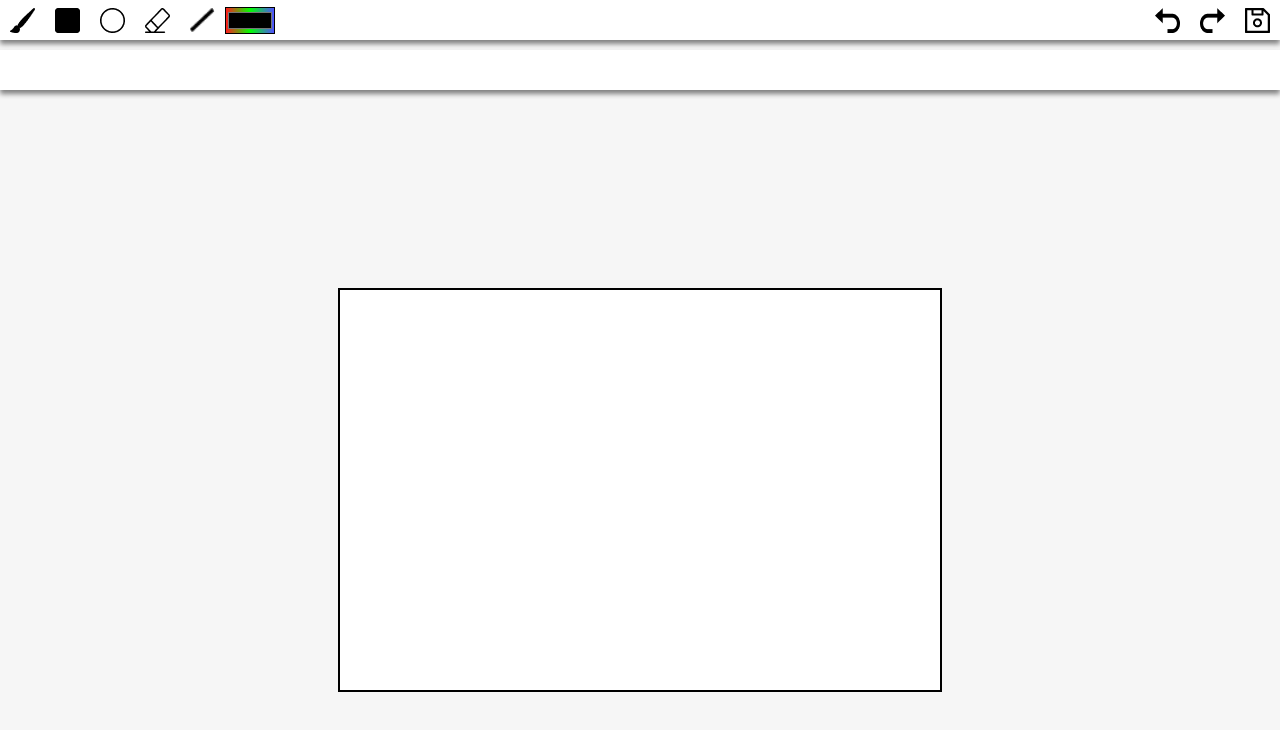
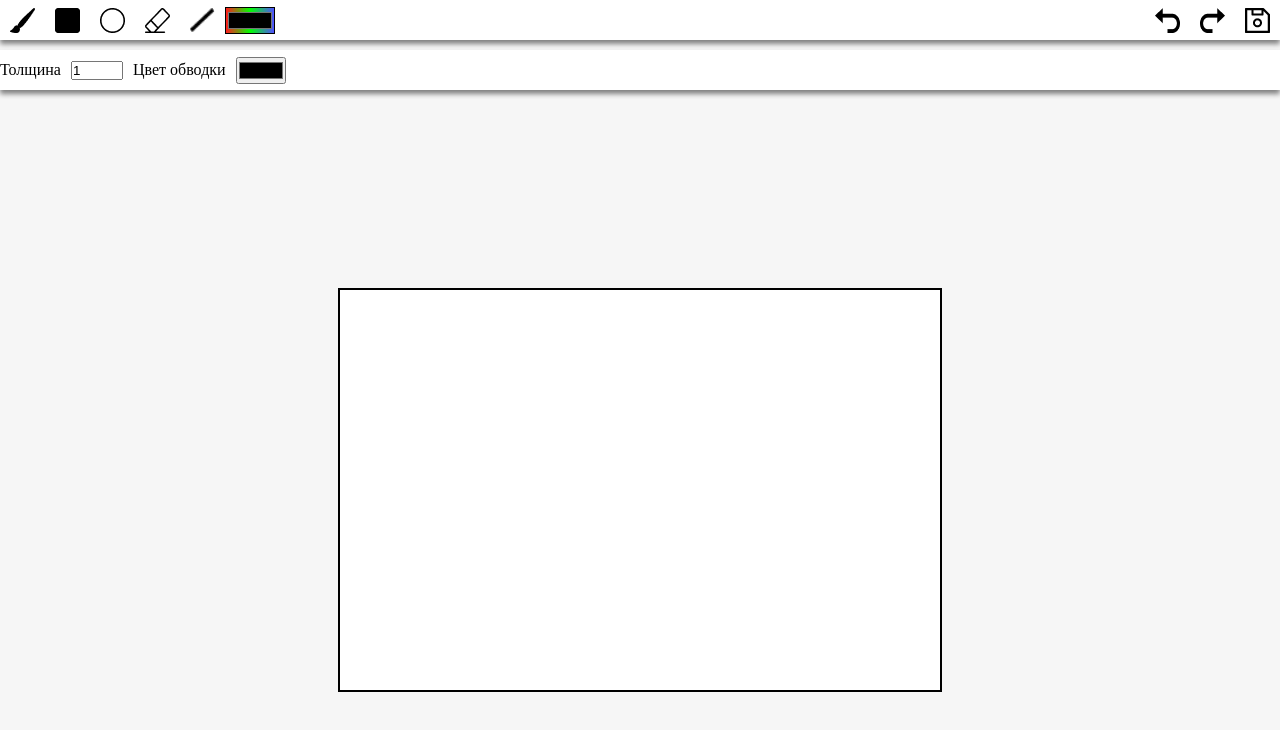
Before and after one commit to Pagg16/paint-online, a React (Create React App) app in the folder client/: page / in a window 1280 px wide. Shown: the top 730 px of the page. Built offline with nearby package versions, Linux system fonts and the light colour scheme.

Commit message:
undo redo

```diff
--- a/client/src/components/Canvas/Canvas.jsx
+++ b/client/src/components/Canvas/Canvas.jsx
@@ -11,9 +11,15 @@ const Canvas = observer(() => {
     canvasState.setCanvas(canvasRef?.current);
     toolState.setTool(new Brush(canvasRef?.current));
   }, []);
+
+  function mouseDovnHandler() {
+    canvasState.pushToUndoList(canvasRef?.current.toDataURL());
+  }
+
   return (
     <div className="canvas">
       <canvas
+        onMouseDown={() => mouseDovnHandler()}
         ref={canvasRef}
         className="canvas__gtx"
         width={600}
--- a/client/src/components/SettingBar/SettingBar.jsx
+++ b/client/src/components/SettingBar/SettingBar.jsx
@@ -1,8 +1,46 @@
-import React from "react";
+import React, { useState } from "react";
+import toolState from "../../store/toolState";
 import "./settingBar.scss";
 
 function SettingBar() {
-  return <div className="settingBar"></div>;
+  const [isLineWidth, setIsLineWidth] = useState(false);
+  const [isStrokeColor, setIsStrokeColor] = useState("");
+
+  return (
+    <div className="settingBar">
+      <label htmlFor="line-width">Толщина</label>
+      <input
+        className="settingBar__input-line-width"
+        id="line-width"
+        type="number"
+        defaultValue={1}
+        min={0}
+        max={60}
+        onChange={(e) => {
+          if (e.target.value === "0") {
+            setIsLineWidth(true);
+            return toolState.setStrokeColor("rgba(0,0,0,0)");
+          }
+          if (isLineWidth) {
+            setIsLineWidth(false);
+            toolState.setStrokeColor(isStrokeColor);
+          }
+          toolState.setLineWidth(e.target.value);
+        }}
+      />
+
+      <label htmlFor="stroke-color">Цвет обводки</label>
+      <input
+        className="settingBar__input-line-width"
+        id="stroke-color"
+        type="color"
+        onChange={(e) => {
+          setIsStrokeColor(e.target.value);
+          if (!isLineWidth) toolState.setStrokeColor(e.target.value);
+        }}
+      />
+    </div>
+  );
 }
 
 export default SettingBar;
--- a/client/src/components/SettingBar/settingBar.scss
+++ b/client/src/components/SettingBar/settingBar.scss
@@ -9,3 +9,7 @@
   box-shadow: 0 4px 5px gray;
   margin-top: 10px;
 }
+
+.settingBar__input-line-width {
+  margin: 0 10px;
+}
--- a/client/src/components/ToolBar/ToolBar.jsx
+++ b/client/src/components/ToolBar/ToolBar.jsx
@@ -15,6 +15,11 @@ import Circle from "../tools/Сircle";
 import Eraser from "../tools/Eraser";
 
 function ToolBar() {
+  function changeClolor(e) {
+    toolState.setStrokeColor(e.target.value);
+    toolState.setFillColor(e.target.value);
+  }
+
   return (
     <div className="toolBar">
       <button
@@ -52,12 +57,23 @@ function ToolBar() {
       <button className="toolBar__btn">
         <img className="toolBar__btn-image" src={line} alt="brush-icon" />
       </button>
-      <input type="color" className="toolBar__input-color" />
 
-      <button className="toolBar__btn toolBar__btn_rights">
+      <input
+        onChange={(e) => changeClolor(e)}
+        type="color"
+        className="toolBar__input-color"
+      />
+
+      <button
+        className="toolBar__btn toolBar__btn_rights"
+        onClick={() => canvasState.undo()}
+      >
         <img className="toolBar__btn-image" src={arrow} alt="brush-icon" />
       </button>
-      <button className="toolBar__btn toolBar__btn_arrow-redo">
+      <button
+        className="toolBar__btn toolBar__btn_arrow-redo"
+        onClick={() => canvasState.redo()}
+      >
         <img className="toolBar__btn-image" src={arrow} alt="brush-icon" />
       </button>
       <button className="toolBar__btn">
--- a/client/src/components/tools/Eraser.js
+++ b/client/src/components/tools/Eraser.js
@@ -1,39 +1,12 @@
-import Tools from "./Tools";
+import Brush from "./Brush";
 
-export default class Eraser extends Tools {
+export default class Eraser extends Brush {
   constructor(canvas) {
     super(canvas);
-    this.listen();
-  }
-
-  listen() {
-    this.canvas.onmousemove = this.mouseMovehandler.bind(this);
-    this.canvas.onmousedown = this.mouseDownhandler.bind(this);
-    this.canvas.onmouseup = this.mouseUphandler.bind(this);
-  }
-
-  mouseUphandler(e) {
-    this.mouseDown = false;
-  }
-
-  mouseDownhandler(e) {
-    this.mouseDown = true;
-    this.ctx.beginPath();
-    this.ctx.moveTo(
-      e.pageX - e.target.offsetLeft,
-      e.pageY - e.target.offsetTop
-    );
-  }
-
-  mouseMovehandler(e) {
-    if (this.mouseDown) {
-      this.draw(e.pageX - e.target.offsetLeft, e.pageY - e.target.offsetTop);
-    }
   }
 
   draw(x, y) {
     this.ctx.lineTo(x, y);
-    this.ctx.lineWidth = 10;
     this.ctx.strokeStyle = "#fff";
     this.ctx.stroke();
   }
--- a/client/src/components/tools/Rect.js
+++ b/client/src/components/tools/Rect.js
@@ -43,8 +43,10 @@ export default class Rect extends Tools {
       this.ctx.beginPath();
       this.ctx.rect(x, y, w, h);
       this.ctx.fill();
+      this.ctx.stroke();
     };
     this.ctx.rect(x, y, w, h);
     this.ctx.fill();
+    this.ctx.stroke();
   }
 }
--- a/client/src/components/tools/Сircle.js
+++ b/client/src/components/tools/Сircle.js
@@ -46,8 +46,10 @@ export default class Circle extends Tools {
       this.ctx.beginPath();
       this.ctx.arc(x, y, radius, 0, 2 * Math.PI, false);
       this.ctx.fill();
+      this.ctx.stroke();
     };
     this.ctx.arc(x, y, radius, 0, 2 * Math.PI, false);
     this.ctx.fill();
+    this.ctx.stroke();
   }
 }
--- a/client/src/store/canvasState.js
+++ b/client/src/store/canvasState.js
@@ -2,6 +2,9 @@ import { makeAutoObservable } from "mobx";
 
 class CanvasState {
   canvas = null;
+  undoList = [];
+  redoList = [];
+
   constructor() {
     makeAutoObservable(this);
   }
@@ -9,6 +12,44 @@ class CanvasState {
   setCanvas(canvas) {
     this.canvas = canvas;
   }
+
+  pushToUndoList(data) {
+    this.undoList.push(data);
+  }
+
+  pushToRedoList(data) {
+    this.redoList.push(data);
+  }
+
+  undo() {
+    const ctx = this.canvas.getContext("2d");
+    if (this.undoList.length > 0) {
+      const dataUrl = this.undoList.pop();
+      this.redoList.push(this.canvas.toDataURL());
+      const img = new Image();
+      img.src = dataUrl;
+      img.onload = () => {
+        ctx.clearRect(0, 0, this.canvas.width, this.canvas.height);
+        ctx.drawImage(img, 0, 0, this.canvas.width, this.canvas.height);
+      };
+    } else {
+      ctx.clearRect(0, 0, this.canvas.width, this.canvas.height);
+    }
+  }
+
+  redo() {
+    const ctx = this.canvas.getContext("2d");
+    if (this.redoList.length > 0) {
+      const dataUrl = this.redoList.pop();
+      this.undoList.push(this.canvas.toDataURL());
+      const img = new Image();
+      img.src = dataUrl;
+      img.onload = () => {
+        ctx.clearRect(0, 0, this.canvas.width, this.canvas.height);
+        ctx.drawImage(img, 0, 0, this.canvas.width, this.canvas.height);
+      };
+    }
+  }
 }
 
 export default CanvasState = new CanvasState();
--- a/client/src/store/toolState.js
+++ b/client/src/store/toolState.js
@@ -10,13 +10,13 @@ class ToolState {
     this.tool = tool;
   }
   setFillColor(color) {
-    this.tool.fillColor = color;
+    this.tool.fillColor(color);
   }
   setStrokeColor(color) {
-    this.tool.strokeColor = color;
+    this.tool.strokeColor(color);
   }
   setLineWidth(width) {
-    this.tool.lineWidth = width;
+    this.tool.lineWidth(width);
   }
 }
 
```
